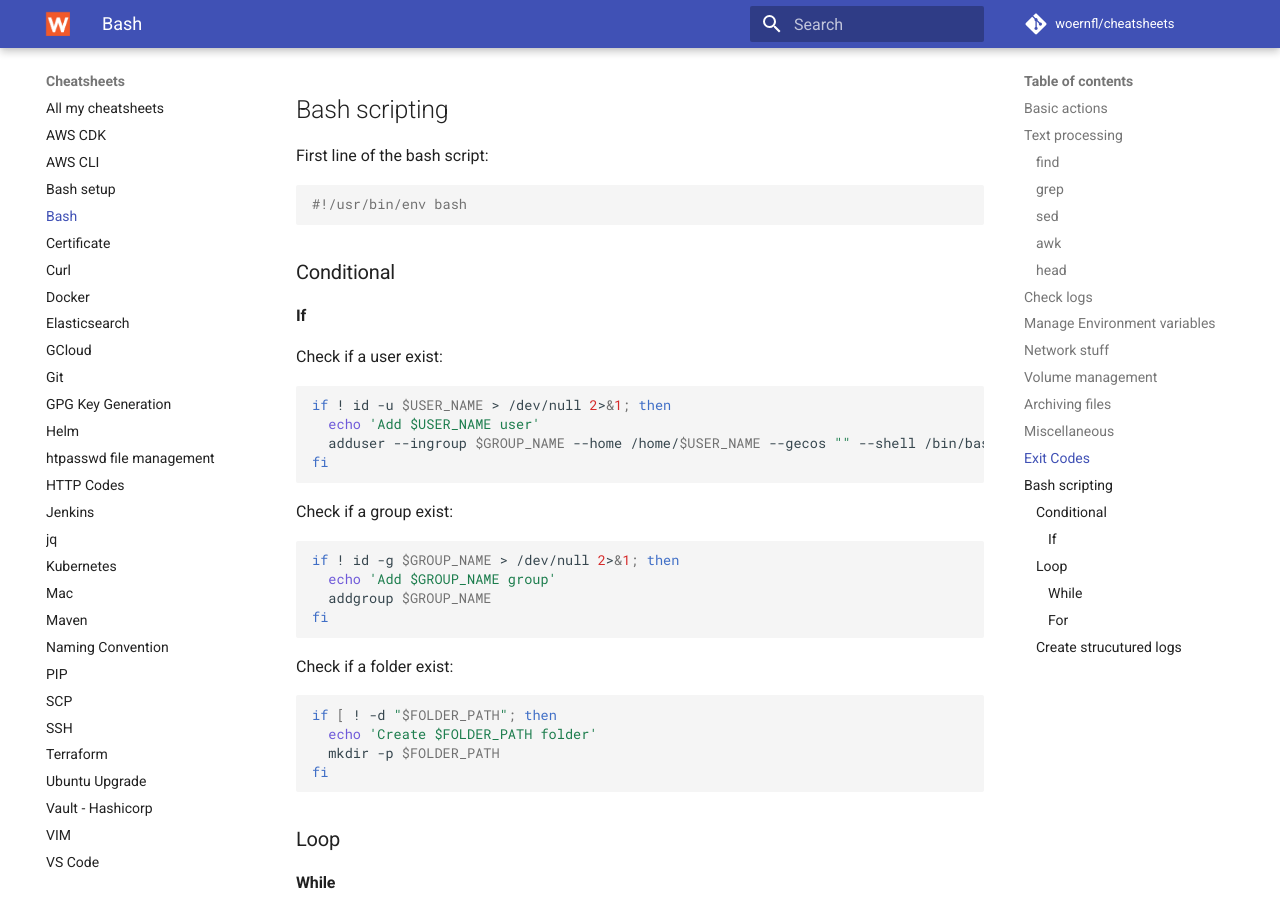
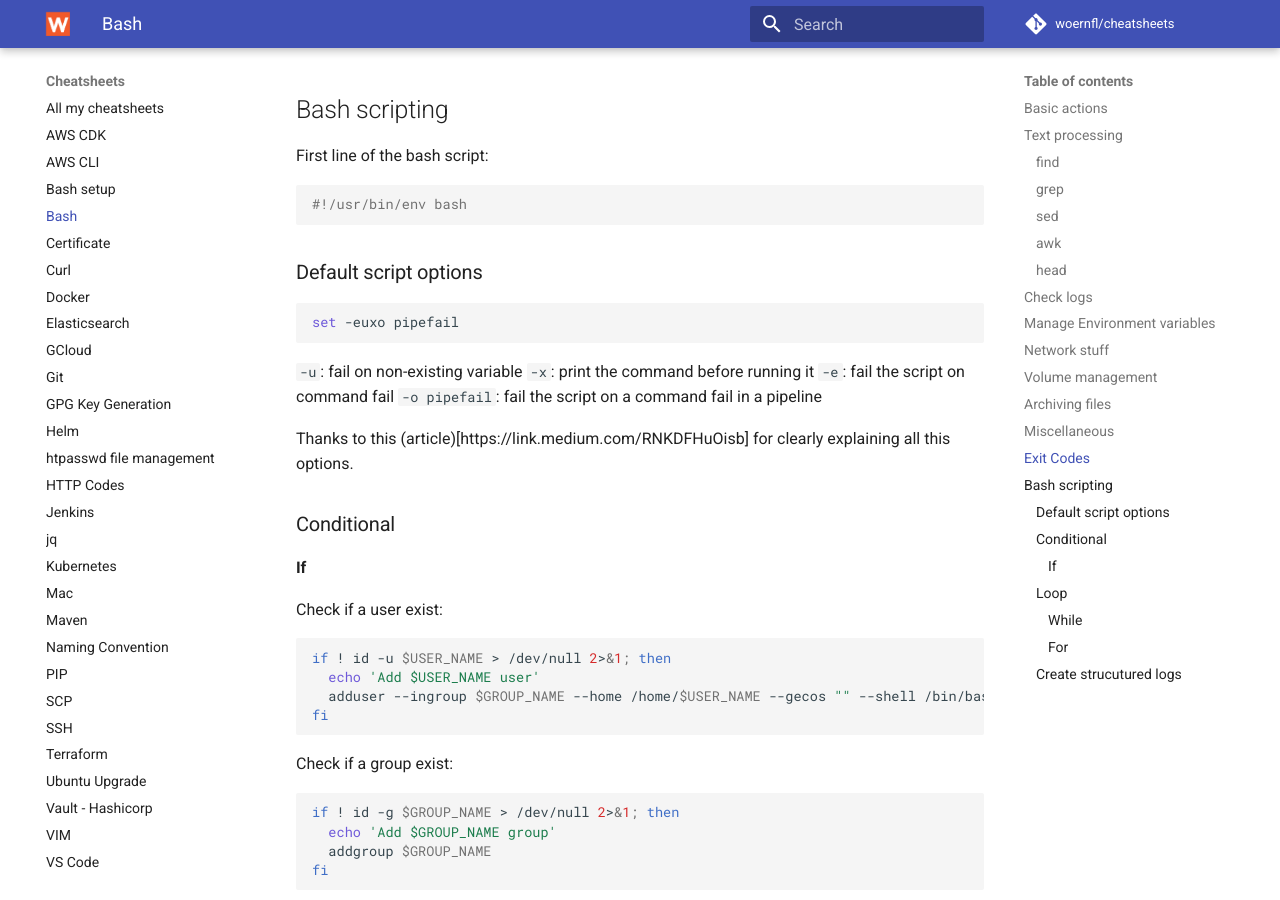
Before and after one commit to woernfl/cheatsheets, an MkDocs documentation site: the page built from docs/bash.md, in a window 1280 px wide and 900 px high, scrolled down 6496 px. Built offline with MkDocs 1.6.1 and Material for MkDocs 9.7.7, drawn with Linux system fonts in a browser that asks for light colours; comment, search, counter and statistics services are not loaded.

Commit message:
Update bash.md

````diff
--- a/docs/bash.md
+++ b/docs/bash.md
@@ -363,6 +363,19 @@
 #!/usr/bin/env bash
 ```
 
+### Default script options
+
+```bash
+set -euxo pipefail
+```
+
+`-u`: fail on non-existing variable
+`-x`: print the command before running it
+`-e`: fail the script on command fail
+`-o pipefail`: fail the script on a command fail in a pipeline
+
+Thanks to this (article)[https://link.medium.com/RNKDFHuOisb] for clearly explaining all this options.
+
 ### Conditional
 
 #### If
````
